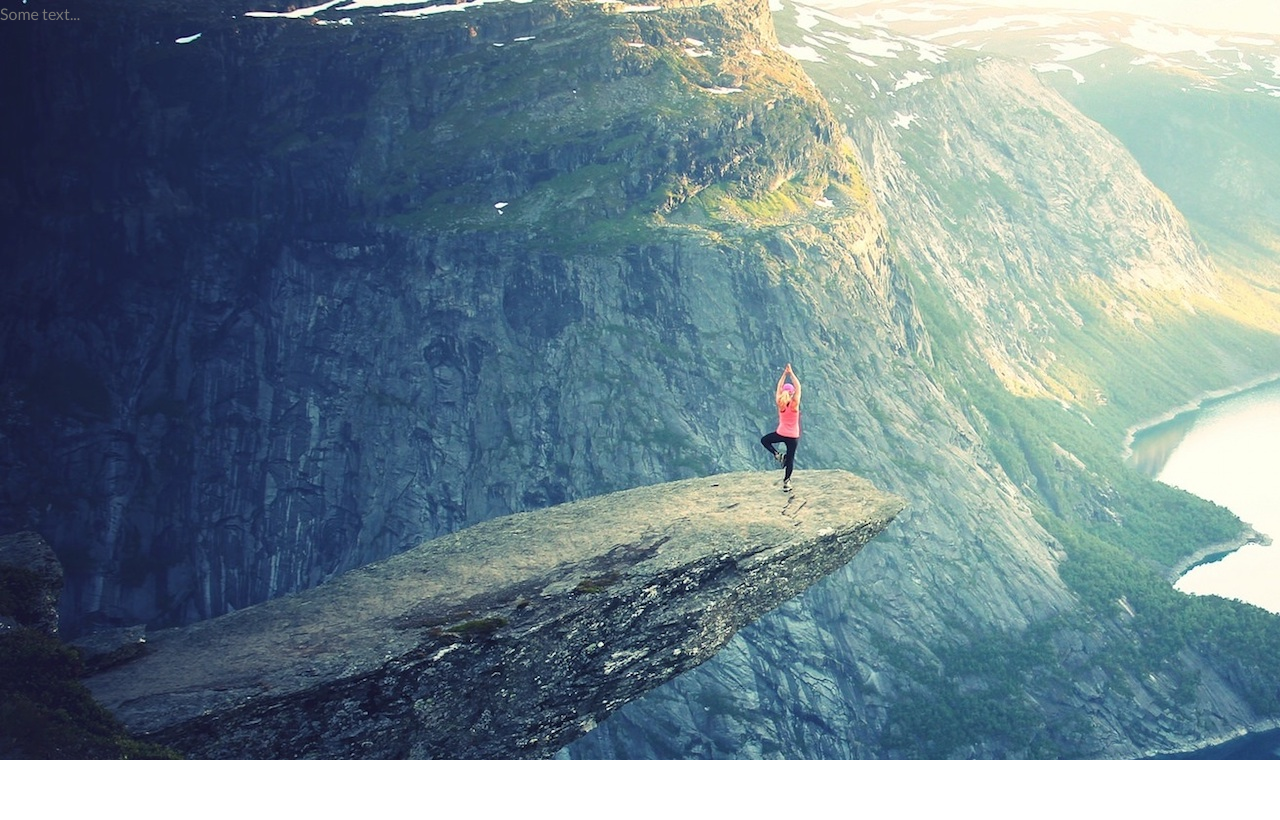
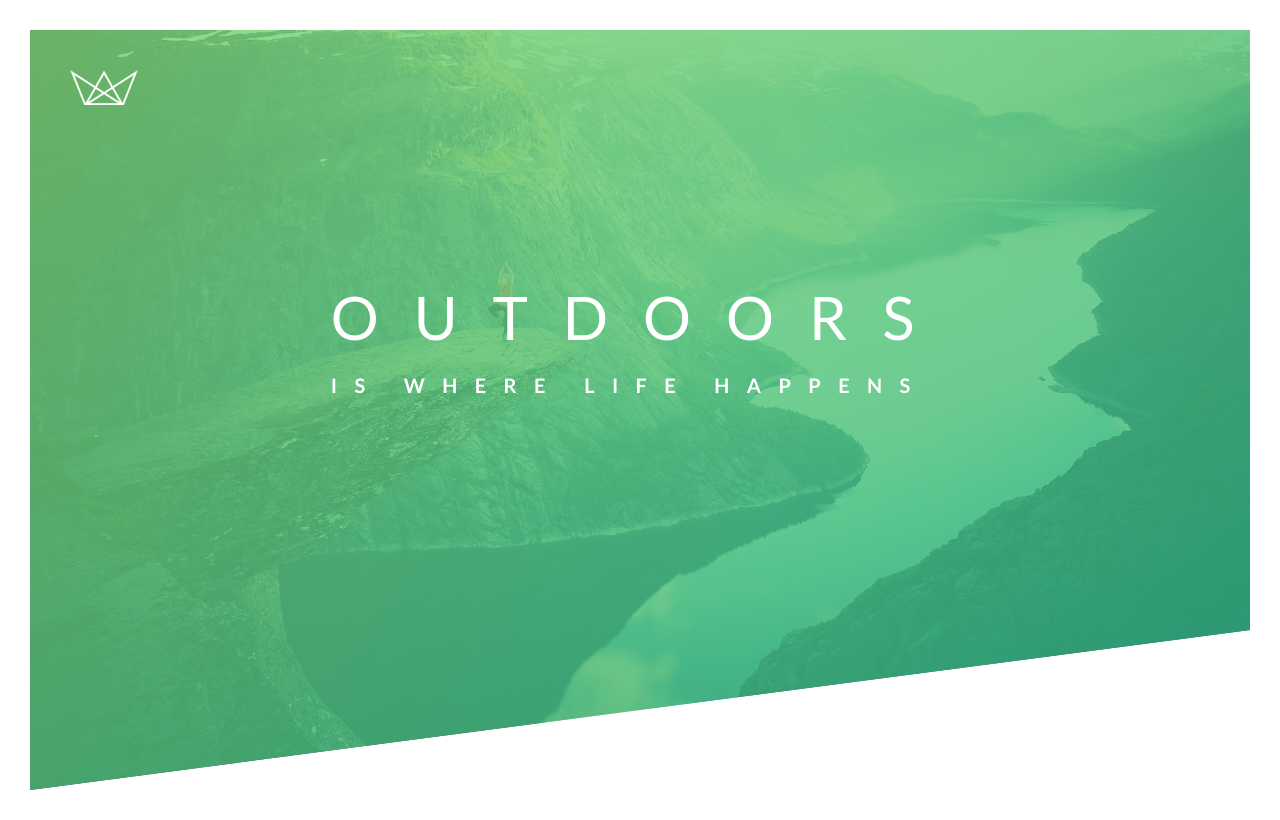
Before and after one commit to NikolaD93/Advanced_CSS, a plain HTML site: page index.html in a window 1280 px wide. Drawn offline with Linux system fonts and the light colour scheme.

Commit message:
header text finish

```diff
--- a/css/style.css
+++ b/css/style.css
@@ -19,9 +19,59 @@ body {
   font-size: 16px;
   line-height: 1.7;
   color: #777;
+  padding: 30px;
 }
 
 .header {
   height: 95vh;
-    background-image: url(../img/hero.jpg);
+  background-image: linear-gradient(
+      to right bottom,
+      rgba(126, 213, 111, 0.807),
+      rgba(40, 180, 133, 0.807)
+    ),
+    url(../img/hero.jpg);
+  background-size: cover;
+  background-position: top;
+  position: relative;
+
+  clip-path: polygon(0 0, 100% 0, 100% 75vh, 0 100%);
 }
+
+.logo-box {
+  position: absolute;
+  top: 40px;
+  left: 40px;
+}
+
+.logo-box .logo {
+  height: 35px;
+}
+
+.text-box {
+    position: absolute;
+    top: 40%;
+    left: 50%;
+    transform: translate(-50%, -50%);
+}
+
+.heading-primary {
+  color: #fff;
+  text-transform: uppercase;
+}
+
+.heading-primary-main,
+.heading-primary-sub {
+  display: block;
+}
+
+.heading-primary-main {
+  font-weight: 400;
+  font-size: 60px;
+  letter-spacing: 35px;
+}
+
+.heading-primary-sub {
+  font-weight: 700;
+  font-size: 20px;
+  letter-spacing: 17.4px;
+}
--- a/index.html
+++ b/index.html
@@ -1,16 +1,29 @@
 <!DOCTYPE html>
 <html lang="en">
-<head>
-    <meta charset="UTF-8">
-    <meta http-equiv="X-UA-Compatible" content="IE=edge">
-    <meta name="viewport" content="width=device-width, initial-scale=1.0">
-    <link href="https://fonts.googleapis.com/css?family=Lato:100,300,400,700,900" rel="stylesheet">
-    <link rel="stylesheet" href="./css/style.css">
-    <title>Document</title>
-</head>
-<body>
+  <head>
+    <meta charset="UTF-8" />
+    <meta http-equiv="X-UA-Compatible" content="IE=edge" />
+    <meta name="viewport" content="width=device-width, initial-scale=1.0" />
+    <link
+      href="https://fonts.googleapis.com/css?family=Lato:100,300,400,700,900"
+      rel="stylesheet"
+    />
+    <link rel="stylesheet" href="./css/style.css" />
+    <title>Advanced Css</title>
+  </head>
+  <body>
     <header class="header">
-        Some text...
+      <div class="logo-box">
+        <img src="./img/logo-white.png" alt="Logo" class="logo" />
+      </div>
+
+      <div class="text-box">
+        <h1 class="heading-primary">
+          <span class="heading-primary-main">Outdoors</span>
+          <span class="heading-primary-sub">is where life happens</span>
+        </h1>
+      </div>
+
     </header>
-</body>
+  </body>
 </html>
```
Lines whose indentation alone changed are shown as unchanged.
